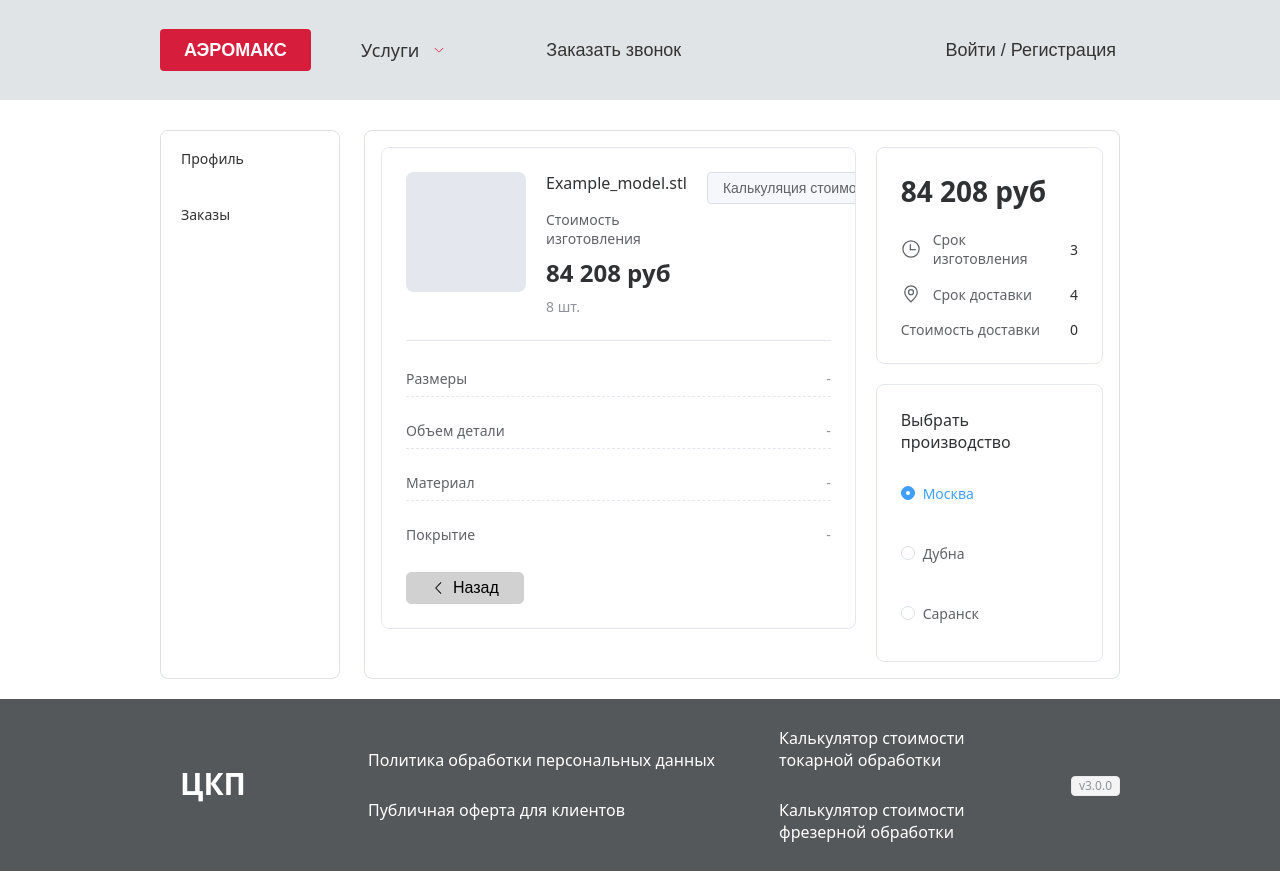
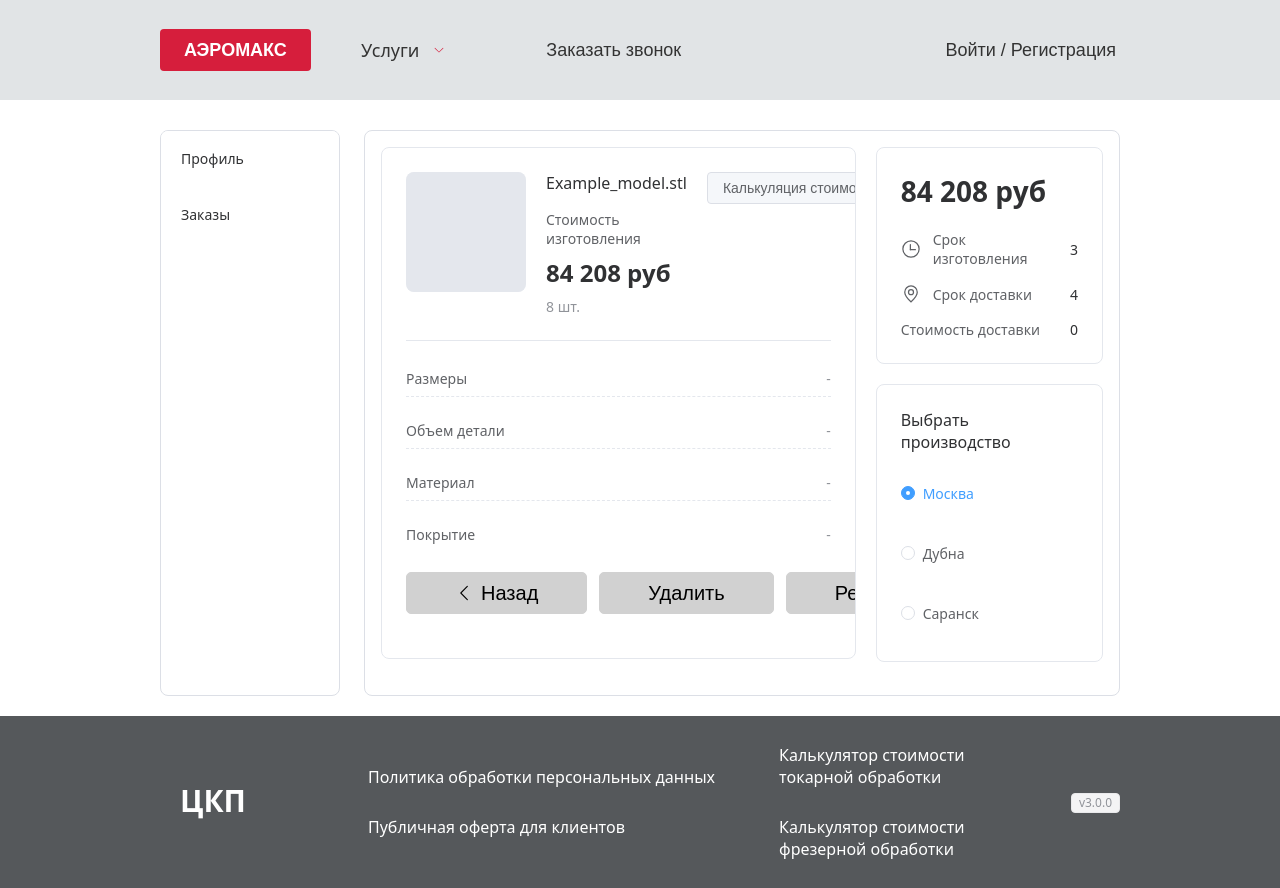
Before and after one commit to js-owl/maas-front, a Vue app: page /personal/calc in a window 1280 px wide. Built offline with nearby package versions, Linux system fonts and the light colour scheme; no server answers.

Commit message:
Update 16.12

```diff
--- a/public/build-info.json
+++ b/public/build-info.json
@@ -2,12 +2,12 @@
   "version": "3.0.0",
   "name": "m-front",
   "description": "Manufacturing Frontend - API v3.0.0 Compatible",
-  "buildDate": "2025-12-12T10:44:02.276Z",
+  "buildDate": "2025-12-12T10:48:10.978Z",
   "buildDateFormatted": "2025-12-12",
-  "gitHash": "d3e785b",
-  "gitBranch": "main",
+  "gitHash": "unknown",
+  "gitBranch": "unknown",
   "gitTag": "unknown",
   "apiVersion": "3.0.0",
-  "nodeVersion": "v22.17.0",
+  "nodeVersion": "v22.15.1",
   "buildEnvironment": "development"
 }
--- a/src/components/PersonalCalc.vue
+++ b/src/components/PersonalCalc.vue
@@ -222,7 +222,81 @@ watch(
   { immediate: true }
 )
 
+// Handle edit button click - navigate to appropriate edit page based on service_id
+const handleEdit = (): void => {
+  if (!orderData.value) return
 
+  switch (orderData.value.service_id) {
+    case 'cnc-lathe':
+      router.push({
+        path: '/machining',
+        query: { orderId: orderData.value.order_id.toString() },
+      })
+      break
+    case 'cnc-milling':
+      router.push({
+        path: '/milling',
+        query: { orderId: orderData.value.order_id.toString() },
+      })
+      break
+    case 'printing':
+      router.push({
+        path: '/printing',
+        query: { orderId: orderData.value.order_id.toString() },
+      })
+      break
+    default:
+      router.push({
+        path: '/machining',
+        query: { orderId: orderData.value.order_id.toString() },
+      })
+      break
+  }
+}
+
+// Handle delete button click - shows confirmation dialog and sends DELETE request
+const handleDelete = async (): Promise<void> => {
+  if (!orderId.value || orderId.value === 0) {
+    ElMessage.error('Не удалось определить ID заказа')
+    return
+  }
+
+  try {
+    // Show confirmation dialog before deleting
+    await ElMessageBox.confirm(
+      `Вы уверены, что хотите удалить заказ #${orderId.value}?`,
+      'Подтверждение удаления',
+      {
+        confirmButtonText: 'Удалить',
+        cancelButtonText: 'Отмена',
+        type: 'warning',
+        confirmButtonClass: 'el-button--danger',
+      }
+    )
+
+    // Make DELETE request to /orders/{id} endpoint
+    isLoading.value = true
+    const response = await req_json_auth(`/orders/${orderId.value}`, 'DELETE')
+
+    if (response && response.ok) {
+      ElMessage.success('Заказ успешно удален')
+      // Redirect to orders list or home page after successful deletion
+      router.push({ name: 'personal-orders' })
+    } else {
+      ElMessage.error('Ошибка при удалении заказа')
+    }
+  } catch (error: any) {
+    // User cancelled the confirmation dialog - this is expected behavior
+    // ElMessageBox rejects with action string when user clicks cancel
+    if (error === 'cancel' || error === 'close' || error?.action === 'cancel') {
+      return
+    }
+    console.error('Error deleting order:', error)
+    ElMessage.error('Ошибка при удалении заказа')
+  } finally {
+    isLoading.value = false
+  }
+}
 </script>
 
 <template>
@@ -305,8 +379,10 @@ watch(
               <span class="property-value">{{ productProperties.certification || '-' }}</span>
             </div> -->
           </div>
-          <div class="back-button-container">
+          <div class="edit-button-container">
             <el-button type="default" :icon="ArrowLeft" @click="handleBack">Назад</el-button>
+            <el-button type="primary" @click="handleDelete">Удалить</el-button>
+            <el-button type="primary" @click="handleEdit">Редактировать</el-button>
           </div>
         </el-card>
       </el-col>
@@ -317,7 +393,7 @@ watch(
           <!-- Top-Right Card - Order Summary -->
           <el-col :span="24">
             <el-card v-if="!hidePrice" class="order-summary-card" shadow="never">
-                <div class="total-cost">{{ formatCurrency(totalCost) }}</div>
+              <div class="total-cost">{{ formatCurrency(totalCost) }}</div>
               <div class="order-details">
                 <div class="order-detail-item">
                   <el-icon class="detail-icon">
@@ -605,28 +681,28 @@ watch(
   padding-left: 8px;
 }
 
-.back-button-container {
+.edit-button-container {
   display: flex;
-  margin-top: 20px;
-  justify-content: flex-start;
+  margin: 20px 0;
+  justify-content: space-between;
+  margin: 20px 0;
 }
 
-.back-button-container :deep(.el-button) {
+.edit-button-container button {
   background-color: var(--gray2);
   border-color: var(--gray2);
   color: black;
-  font-size: 16px;
+  font-size: 20px;
   font-weight: 500;
-  padding: 12px 24px;
+  padding: 20px 48px;
   border-radius: 5px;
   cursor: pointer;
   transition: background-color 0.3s ease, color 0.3s ease;
-}
-
-.back-button-container :deep(.el-button:hover) {
-  background-color: var(--gray-footer);
-  border-color: var(--gray-footer);
-  color: white;
+  &:hover {
+    background-color: var(--gray-footer);
+    border-color: var(--gray-footer);
+    color: white;
+  }
 }
 
 /* Responsive Design */
--- a/src/components/PersonalOrders.vue
+++ b/src/components/PersonalOrders.vue
@@ -91,7 +91,20 @@ const formatDate = (cellValue: string | null | undefined): string => {
   const date = new Date(cellValue)
   if (Number.isNaN(date.getTime())) return ''
   const day = date.getDate()
-  const months = ['янв', 'фев', 'мар', 'апр', 'май', 'июн', 'июл', 'авг', 'сен', 'окт', 'ноя', 'дек']
+  const months = [
+    'янв',
+    'фев',
+    'мар',
+    'апр',
+    'май',
+    'июн',
+    'июл',
+    'авг',
+    'сен',
+    'окт',
+    'ноя',
+    'дек',
+  ]
   const month = months[date.getMonth()]
   const year = date.getFullYear()
   return `${day} ${month} ${year}`
@@ -103,7 +116,9 @@ const getCompletionDate = (order: IOrderResponse): string => {
   }
   if (order.created_at && order.manufacturing_cycle) {
     const createdDate = new Date(order.created_at)
-    const completionDate = new Date(createdDate.getTime() + order.manufacturing_cycle * 24 * 60 * 60 * 1000)
+    const completionDate = new Date(
+      createdDate.getTime() + order.manufacturing_cycle * 24 * 60 * 60 * 1000
+    )
     return formatDate(completionDate.toISOString())
   }
   return formatDate(order.created_at)
@@ -240,11 +255,13 @@ const handleDelete = async (row: IOrderResponse): Promise<void> => {
     deleteLoading.value = null
   }
 }
-
 </script>
 
 <template>
-  <el-row :gutter="20" style="background-color: #fff; padding: 10px 20px 10px 20px; min-height: 100px">
+  <el-row
+    :gutter="20"
+    style="background-color: #fff; padding: 10px 20px 10px 20px; min-height: 100px"
+  >
     <el-col :span="18">
       <h1>Мои заказы</h1>
     </el-col>
@@ -290,7 +307,7 @@ const handleDelete = async (row: IOrderResponse): Promise<void> => {
         <!-- Наименование -->
         <el-table-column prop="file_id" label="Наименование" width="250">
           <template #default="{ row }">
-            <span v-if="getFilename(row.file_id)" class="filename-text">{{
+            <span v-if="getFilename(row.file_id)" class="filename-text" @click="handleView(row)">{{
               getFilename(row.file_id)
             }}</span>
             <span v-else class="no-filename">Нет файла</span>
@@ -319,7 +336,7 @@ const handleDelete = async (row: IOrderResponse): Promise<void> => {
         <el-table-column prop="total_price" label="Цена" width="100" :formatter="formatPrice" />
 
         <!-- Действия -->
-        <el-table-column fixed="right" label="" width="150">
+        <!-- <el-table-column fixed="right" label="" width="150">
           <template #default="scope">
             <div class="action-buttons">
               <el-button
@@ -350,7 +367,7 @@ const handleDelete = async (row: IOrderResponse): Promise<void> => {
               />
             </div>
           </template>
-        </el-table-column>
+        </el-table-column> -->
       </el-table>
     </el-col>
   </el-row>
@@ -450,6 +467,7 @@ const handleDelete = async (row: IOrderResponse): Promise<void> => {
   overflow: hidden;
   text-overflow: ellipsis;
   white-space: nowrap;
+  cursor: pointer;
 }
 
 .no-filename {
```
